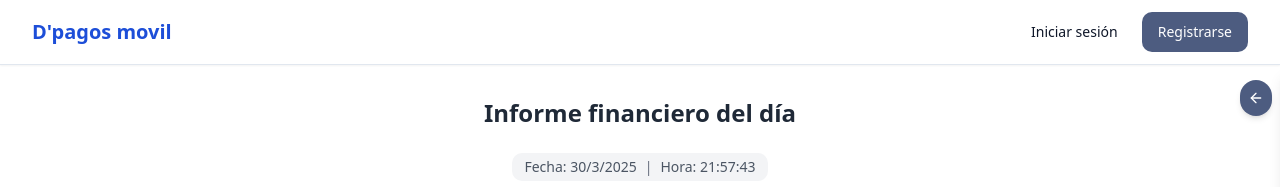
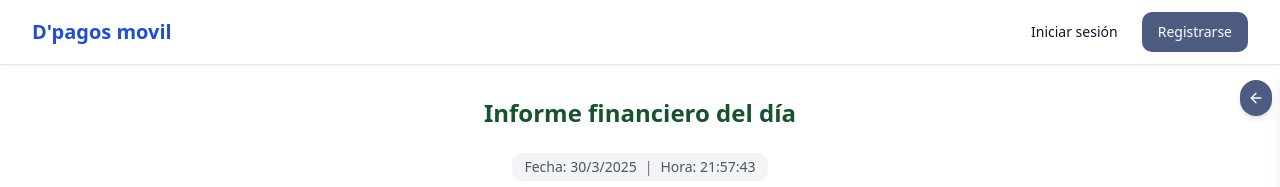
Before and after one commit to Alagar675/caja-diario, a React (Vite) app: page /dashboard in a window 1280 px wide. Shown: the top 187 px of the page. Built offline with nearby package versions, Linux system fonts and the light colour scheme; the HTML template or start-up script is replaced by a standard one.

Commit message:
Visual edit in Lovable
Edited UI in Lovable

```diff
--- a/src/components/dashboard/DashboardTitle.tsx
+++ b/src/components/dashboard/DashboardTitle.tsx
@@ -1,10 +1,7 @@
-
 import React, { useState, useEffect } from "react";
-
 interface DashboardTitleProps {
   initialTitle?: string;
 }
-
 const DashboardTitle: React.FC<DashboardTitleProps> = ({
   initialTitle = "Informe financiero del día"
 }) => {
@@ -15,23 +12,18 @@ const DashboardTitle: React.FC<DashboardTitleProps> = ({
     const intervalId = setInterval(() => {
       setCurrentDate(new Date());
     }, 1000);
-
     return () => clearInterval(intervalId);
   }, []);
-
   const formatDate = (date: Date): string => {
     return `${date.getDate()}/${date.getMonth() + 1}/${date.getFullYear()}`;
   };
-
   const formatTime = (date: Date): string => {
     return `${String(date.getHours()).padStart(2, '0')}:${String(date.getMinutes()).padStart(2, '0')}:${String(date.getSeconds()).padStart(2, '0')}`;
   };
-
-  return (
-    <div className="w-full py-8 bg-white dark:bg-gray-950">
+  return <div className="w-full py-8 bg-white dark:bg-gray-950">
       <div className="container mx-auto">
         <div className="flex flex-col items-center justify-center text-center">
-          <h1 className="text-2xl font-bold text-gray-800 dark:text-gray-100 mb-6">
+          <h1 className="text-2xl font-bold mb-6 text-green-900">
             {initialTitle}
           </h1>
           <div className="text-sm font-medium bg-gray-100 dark:bg-gray-800 px-3 py-1 rounded-md flex gap-2">
@@ -41,8 +33,6 @@ const DashboardTitle: React.FC<DashboardTitleProps> = ({
           </div>
         </div>
       </div>
-    </div>
-  );
+    </div>;
 };
-
 export default DashboardTitle;
```
